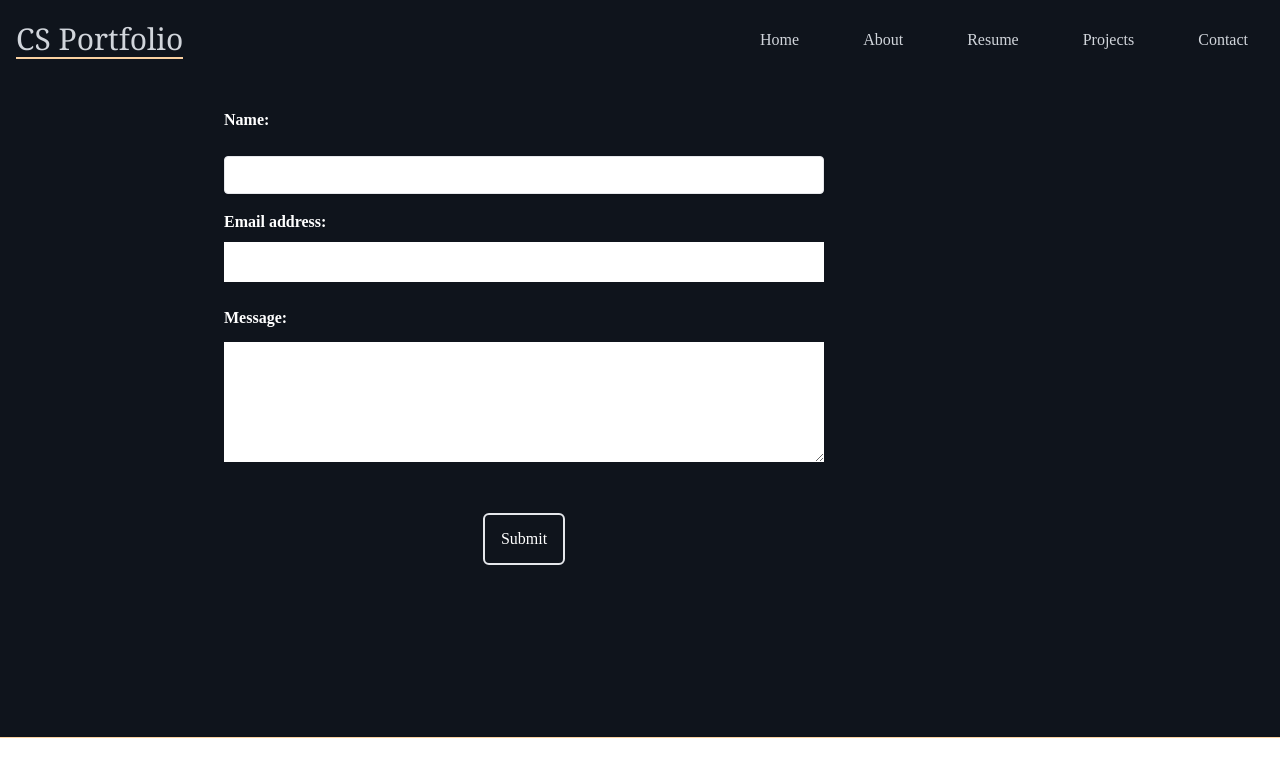
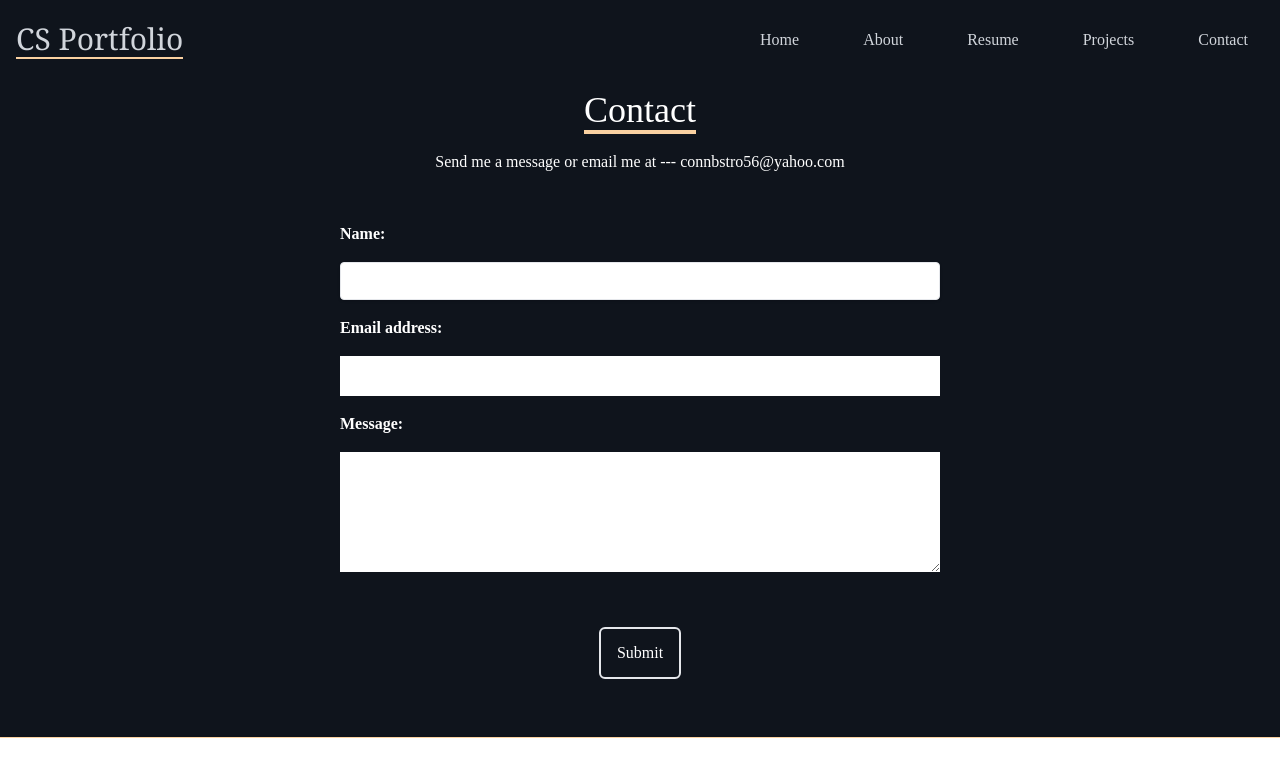
Before and after one commit to connbstro/20-react-portfolio, a React (Create React App) app: page /contact in a window 1280 px wide. Shown: the top 776 px of the page. Built offline with nearby package versions, Linux system fonts and the light colour scheme.

Commit message:
final Contact form

```diff
--- a/src/pages/Contact.js
+++ b/src/pages/Contact.js
@@ -2,7 +2,7 @@
 import { validateEmail } from "../utils/helpers";
 import Navbar from "../components/Navbar";
 
-function ContactForm() {
+function Contact() {
   const [formState, setFormState] = useState({
     name: "",
     email: "",
@@ -39,17 +39,27 @@
   }
 
   return (
-    <section className=" bg-[#0f141c] h-screen">
+    <section>
       <Navbar />
-      <div className="max-w-4xl mx-auto px-4 sm:px-6 lg:px-8 py-12 w-full">
-        <h2 className="text-3xl font-bold text-white mb-6">Contact Me</h2>
+      <div
+        name="contact"
+        className="w-full h-screen bg-[#0f141c] flex justify-center items-center"
+      >
         <form
           className="flex flex-col max-w-[600px] w-full"
           onSubmit={handleSubmit}
         >
-          {/* NAME INPUT  */}
-          <div className="mb-4">
-            <label htmlFor="name" className="block text-white font-bold">
+          <div className="pb-8 flex flex-col justify-center w-full h-full items-center">
+            <p className="text-4xl inline border-b-4 border-[#fad1a1] text-white">
+              Contact
+            </p>
+            <p className="text-white py-4">
+              Send me a message or email me at --- connbstro56@yahoo.com
+            </p>
+          </div>
+          {/* Name input */}
+          <div>
+            <label htmlFor="name" className="text-white font-bold mb-4">
               Name:
             </label>
             <br />
@@ -58,36 +68,38 @@
               name="name"
               defaultValue={name}
               onBlur={handleChange}
-              className="shadow appearance-none border rounded w-full py-2 text-black leading-tight focus:outline-none focus:shadow-outline"
+              className="mt-4 mb-4 p-2 shadow appearance-none border rounded w-full py-2 text-black leading-tight focus:outline-none focus:shadow-outline"
             />
           </div>
-          {/* EMAIL INPUT  */}
+          {/* Email input  */}
           <div className="">
-            <label className="text-white font-bold" htmlFor="email">
+            <label className="text-white font-bold mb-4" htmlFor="email">
               Email address:
             </label>
             <br />
             <input
-              className="mt-2 mb-6 p-2 bg-white w-full"
+              className="mt-4 mb-4 p-2 bg-white w-full"
               type="email"
               name="email"
               defaultValue={email}
               onBlur={handleChange}
             />
           </div>
-          {/* MESSAGE TEXT AREA */}
+          {/* Textarea field */}
           <div>
-            <label className="text-white font-bold" htmlFor="message">Message:</label>
+            <label className="text-white font-bold mb-4" htmlFor="message">
+              Message:
+            </label>
             <br />
             <textarea
-              className="w-full my-3"
+              className="mt-4 mb-4 w-full my-3"
               name="message"
               rows="5"
               defaultValue={message}
               onBlur={handleChange}
             />
           </div>
-          {/* Error */}
+          {/* Error field */}
           {errorMessage && (
             <div>
               <p className="error-text text-red-500">{errorMessage}</p>
@@ -105,4 +117,4 @@
   );
 }
 
-export default ContactForm;
+export default Contact;
```
